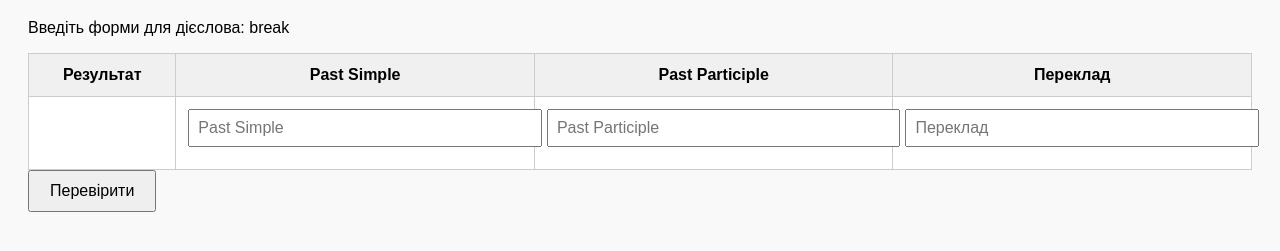
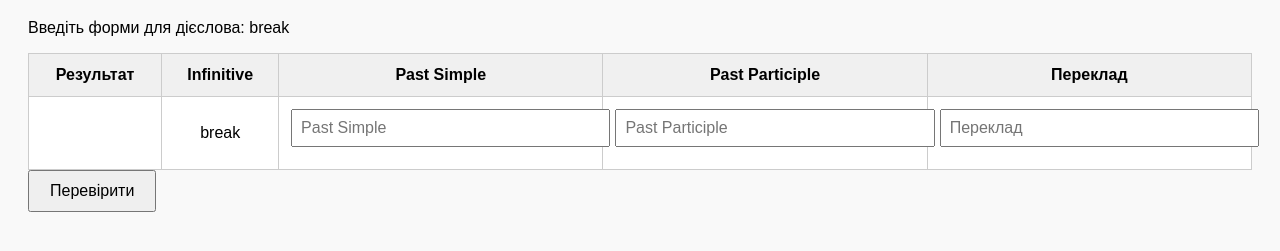
Before and after one commit to Zablotskyi/Verbs, a website built with webpack: page quiz.html in a window 1280 px wide. Shown: the part 89-340 px from the top of the page. Built offline with nearby package versions, Linux system fonts and the light colour scheme; files whose address does not match are found by name.

Commit message:
a verb in the form of Infinitive was added to the table of results during testing

```diff
--- a/js/quiz.js
+++ b/js/quiz.js
@@ -1,4 +1,4 @@
-// Встановлюємо quizVerbs з fallback-значеннями, якщо localStorage порожній
+// Якщо localStorage порожній, використовуємо дефолтний набір дієслів
 const quizVerbs = JSON.parse(localStorage.getItem("irregularVerbs")) || [
   { base: "be", past: "was/were", participle: "been", translation: "бути" },
   { base: "begin", past: "began", participle: "begun", translation: "починати" },
@@ -7,20 +7,24 @@ const quizVerbs = JSON.parse(localStorage.getItem("irregularVerbs")) || [
 
 let currentVerb = null;
 
-// Функція, що оновлює питання (Infinitive)
 function pickRandomVerb() {
   if (quizVerbs.length === 0) return;
   currentVerb = quizVerbs[Math.floor(Math.random() * quizVerbs.length)];
+  // Оновлення тексту питання
   document.getElementById("question").textContent = `Введіть форми для дієслова: ${currentVerb.base}`;
+  // Оновлення клітинки Infinitive у рядку вводу
+  document.getElementById("inputInfinitive").textContent = currentVerb.base;
+  // Очищення полів вводу
+  document.getElementById("inputPast").value = "";
+  document.getElementById("inputParticiple").value = "";
+  document.getElementById("inputTranslation").value = "";
 }
 
-// Функція перевірки відповіді та обробки результату
 function checkAnswer() {
   const inputPast = document.getElementById("inputPast").value.trim();
   const inputParticiple = document.getElementById("inputParticiple").value.trim();
   const inputTranslation = document.getElementById("inputTranslation").value.trim();
 
-  // Перевірка відповідей
   const isCorrect =
     inputPast.toLowerCase() === currentVerb.past.toLowerCase() &&
     inputParticiple.toLowerCase() === currentVerb.participle.toLowerCase() &&
@@ -28,35 +32,36 @@ function checkAnswer() {
 
   const indicator = isCorrect ? "✅" : "❌";
 
-  // Створення нового рядка з результатами
+  // Створюємо новий рядок з результатами
   const newRow = document.createElement("tr");
   newRow.innerHTML = `
     <td>${indicator}</td>
+    <td>${currentVerb.base}</td>
     <td>${inputPast}</td>
     <td>${inputParticiple}</td>
     <td>${inputTranslation}</td>
   `;
 
-  // Отримуємо tbody для результатів
   const resultsBody = document.getElementById("resultsBody");
   // Видаляємо поточний рядок вводу
   const inputRow = document.getElementById("inputRow");
   resultsBody.removeChild(inputRow);
-  // Додаємо результатний рядок у верхню частину таблиці
+  // Додаємо результатний рядок зверху
   resultsBody.insertBefore(newRow, resultsBody.firstChild);
 
-  // Створюємо новий порожній рядок вводу та вставляємо його на початок
+  // Створюємо новий рядок вводу
   const newInputRow = document.createElement("tr");
   newInputRow.id = "inputRow";
   newInputRow.innerHTML = `
     <td></td>
+    <td id="inputInfinitive"></td>
     <td><input type="text" id="inputPast" placeholder="Past Simple" /></td>
     <td><input type="text" id="inputParticiple" placeholder="Past Participle" /></td>
     <td><input type="text" id="inputTranslation" placeholder="Переклад" /></td>
   `;
   resultsBody.insertBefore(newInputRow, resultsBody.firstChild);
 
-  // Оновлюємо питання для наступного дієслова
+  // Завантажуємо нове питання
   pickRandomVerb();
 }
 
--- a/quiz.html
+++ b/quiz.html
@@ -8,13 +8,12 @@
 </head>
 <body>
 <h1>Тест на неправильні дієслова</h1>
-<!-- Поточне запитання з Infinitive -->
 <p id="question"></p>
-<!-- Таблиця з результатами тесту -->
 <table id="resultsTable">
   <thead>
   <tr>
     <th>Результат</th>
+    <th>Infinitive</th>
     <th>Past Simple</th>
     <th>Past Participle</th>
     <th>Переклад</th>
@@ -24,6 +23,7 @@
   <!-- Рядок для введення відповіді -->
   <tr id="inputRow">
     <td></td>
+    <td id="inputInfinitive"></td>
     <td><input type="text" id="inputPast" placeholder="Past Simple" /></td>
     <td><input type="text" id="inputParticiple" placeholder="Past Participle" /></td>
     <td><input type="text" id="inputTranslation" placeholder="Переклад" /></td>
```
